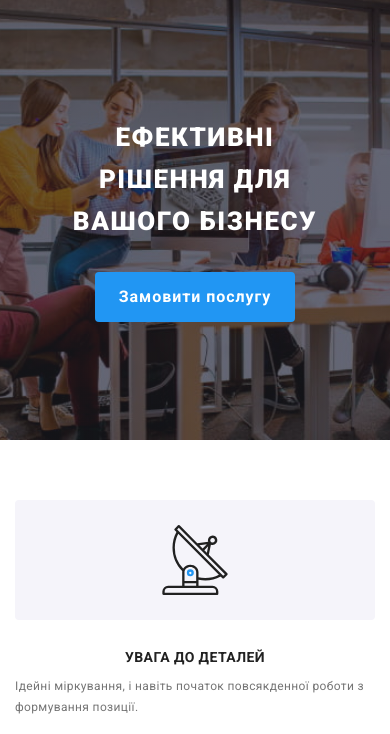
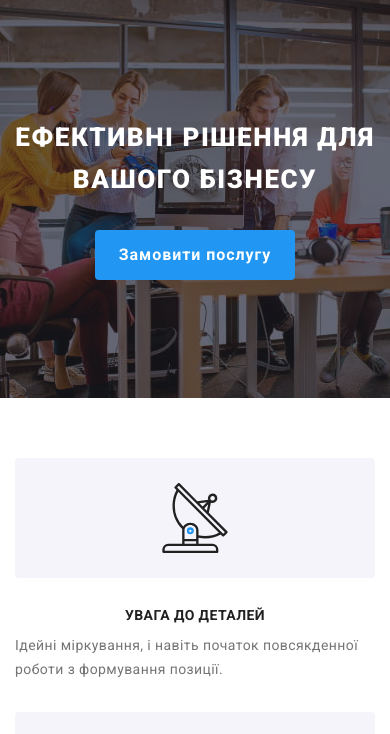
Before and after one commit to viktoriiayuv/goit-markup-hw-08, a plain HTML site: page index.html in a window 390 px wide. Shown: the part 63-797 px from the top of the page. Drawn offline with nearby package versions, Linux system fonts and the light colour scheme.

Commit message:
change hero section

```diff
--- a/sass/components/_advantages.scss
+++ b/sass/components/_advantages.scss
@@ -52,9 +52,5 @@
 	}
 }
 .advantages__text {
-	@include fontSize(12px, 1.71, 0.03em);
-
-	@include desktop {
-		@include fontSize(14px, 1.71, 0.03em);
-	}
+	@include fontSize(14px, 1.71, 0.03em);
 }
--- a/sass/components/_hero.scss
+++ b/sass/components/_hero.scss
@@ -1,18 +1,21 @@
 // СЕКЦІЯ HERO
 .hero {
 	text-align: center;
-	background-color: $dark-background;
 }
 .hero__overlay {
 	margin: 0 auto;
-	min-width: 320px;
-	max-width: 480px;
 	padding: 118px 60px;
+	background-color: $dark-background;
 	background-image: linear-gradient(to right, $background-gradient, $background-gradient),
 		url("../images/hero-img-mobile.jpg");
 	background-repeat: no-repeat;
 	background-size: cover;
 	background-position: center;
+
+	@media screen and (max-width: 479px) {
+		padding-right: 15px;
+		padding-left: 15px;
+	}
 
 	@include retina {
 		background-image: linear-gradient(to right, $background-gradient, $background-gradient),
@@ -20,7 +23,6 @@
 	}
 
 	@include tablet {
-		max-width: 768px;
 		padding: 118px 204px;
 		background-image: linear-gradient(to right, $background-gradient, $background-gradient),
 			url("../images/hero-img-tablet.jpg");
--- a/sass/components/_mobile-menu.scss
+++ b/sass/components/_mobile-menu.scss
@@ -93,6 +93,7 @@
 
 .mobile-site-social {
 	display: flex;
+	flex-wrap: wrap;
 }
 
 .mobile-site-social__item {
```
Also changed, not shown: css/main.css, css/main.min.css, 2 other files.
